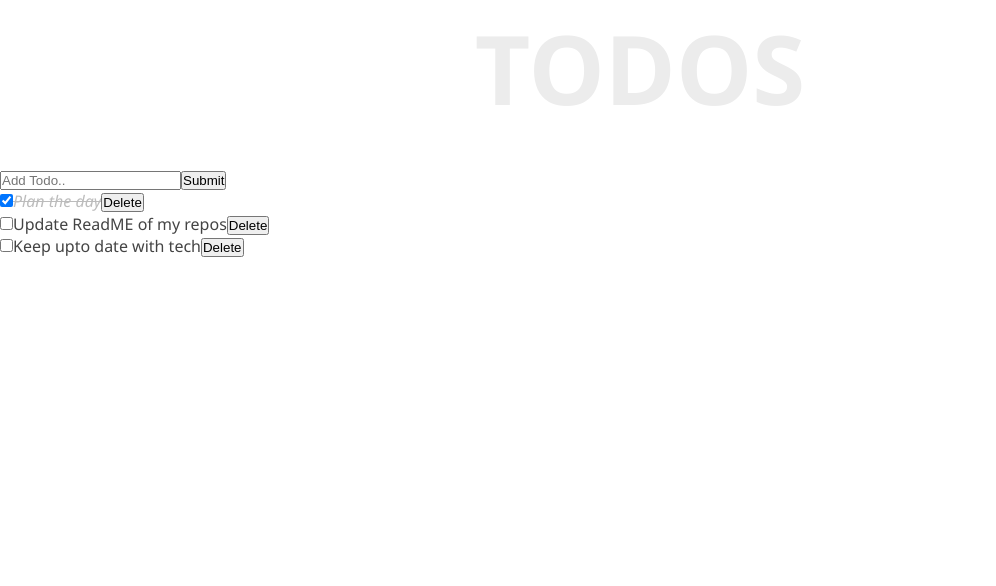
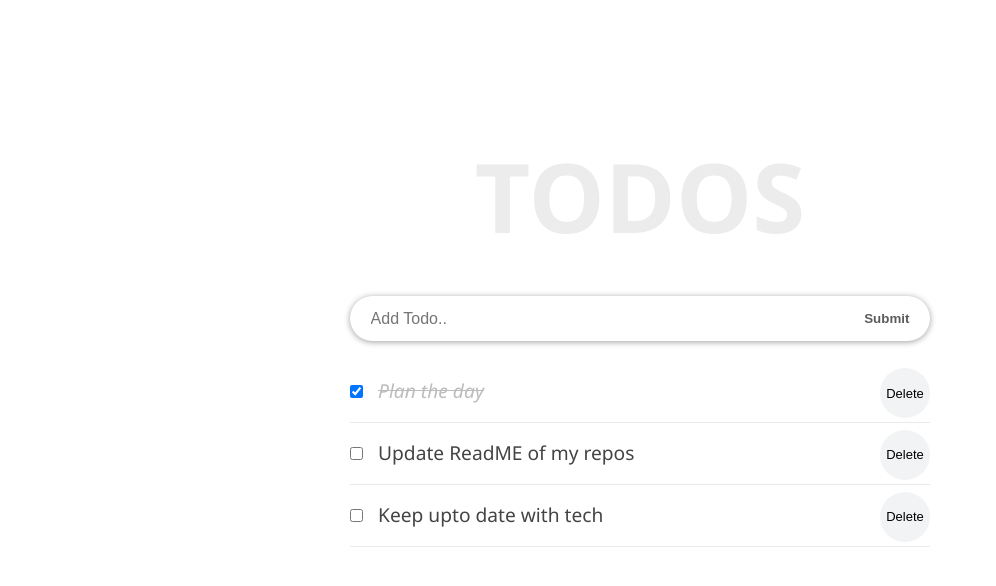
Before and after one commit to markiplagat/react-todo-app, a React (Create React App) app: page / in a window 1280 px wide. Shown: the top 586 px of the page, without its empty margins (0-996 px from the left). Built offline with nearby package versions, Linux system fonts and the light colour scheme.

Commit message:
style fixes

```diff
--- a/src/App.css
+++ b/src/App.css
@@ -44,10 +44,6 @@ body {
   border-radius: calc(0.5 * 100px);
 }
 
-.input-text::placeholder {
-  color: #0000;
-}
-
 .input-submit {
   background: transparent;
   color: #5b5b5b;
@@ -57,6 +53,10 @@ body {
   margin-right: 10px;
 }
 
+.input-submit:hover {
+  background-color: green;
+  border-radius: 7px;
+}
 .input-text, .input-submit {
   height: 45px;
   outline: none;
--- a/src/components/InputTodo.js
+++ b/src/components/InputTodo.js
@@ -26,15 +26,16 @@ class InputTodo extends React.Component {
 
   render() {
     return (
-      <form onSubmit={this.handleSubmit}>
+      <form onSubmit={this.handleSubmit} className="form-container">
         <input
           type="text"
           placeholder="Add Todo.."
           value={this.state.title}
           name="title"
           onChange={this.onChange}
+          className="input-text"
         />
-        <button>Submit</button>
+        <button className="input-submit">Submit</button>
       </form>
     )
   }
--- a/src/components/TodoContainer.js
+++ b/src/components/TodoContainer.js
@@ -63,7 +63,8 @@ class TodoContainer extends React.Component {
 
   render() {
     return (
-      <div>
+      <div className="container">
+        <div className="inner">
           <Header />
           <InputTodo addTodoItem={this.addTodoItem} />
           <TodoList
@@ -72,6 +73,7 @@ class TodoContainer extends React.Component {
             deleteTodo={this.deleteTodo}
           />
         </div>
+      </div>
     );
   }
 }
--- a/src/components/TodoItem.js
+++ b/src/components/TodoItem.js
@@ -1,4 +1,5 @@
 import React from "react";
+import styles from "./TodoItem.module.css";
 
 class TodoItem extends React.Component {
 
@@ -12,8 +13,9 @@ class TodoItem extends React.Component {
   render() {
     return(
       <div>
-        <li>
+        <li className={styles.item}>
           <input
+            className={styles.checkbox}
             type="checkbox"
             checked={this.props.todo.completed}
             onChange={() => this.props.handleChange(this.props.todo.id)}
--- /dev/null
+++ b/src/components/TodoItem.module.css
@@ -0,0 +1,27 @@
+.item {
+    font-size: 1.2em;
+    list-style-type: none;
+    padding: 17px 0px;
+    border-bottom: 1px solid #eaeaea;
+}
+
+.checkbox {
+    margin-right: 15px;
+}
+
+.item button {
+    font-size: 13px;
+    background: #f1f3f4;
+    border: none;
+    cursor: pointer;
+    float: right;
+    outline: none;
+    border-radius: 100px;
+    height:50px;
+    width: 50px;
+    margin: -10px 0 0 10px;
+}
+
+button:hover {
+    background-color: #d30505;
+}
```
Lines whose indentation alone changed are shown as unchanged.
